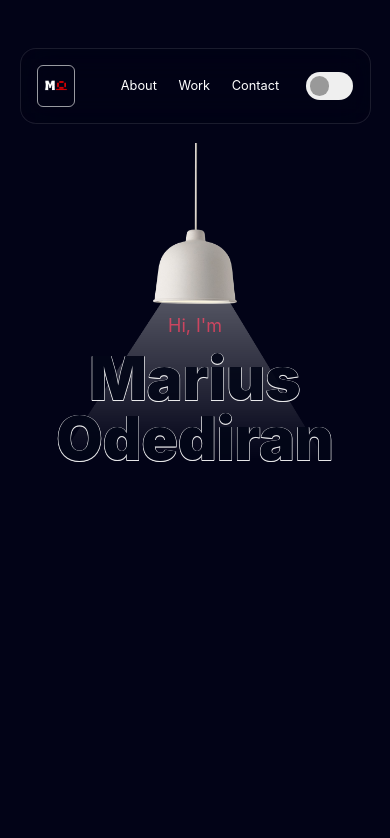
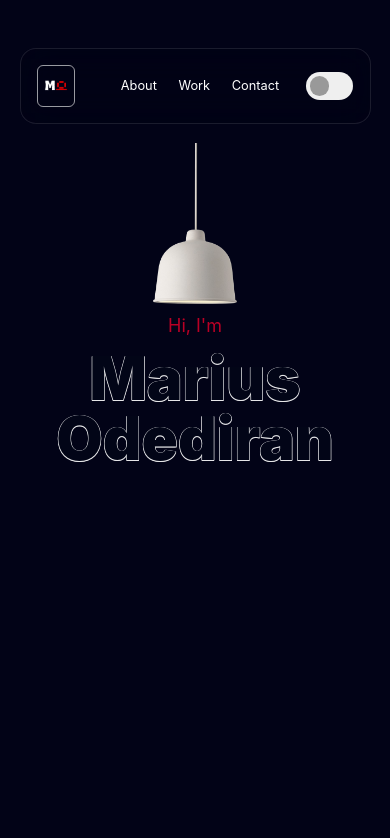
Before and after one commit to Marius-Diran/Portfolio-V2, a website: page src/index.html in a window 390 px wide. Shown: the top 838 px of the page. Drawn offline with Linux system fonts and the light colour scheme.

Commit message:
Mobile View

```diff
--- a/src/index.html
+++ b/src/index.html
@@ -27,7 +27,7 @@
         <div class="intro">
           <div class="lamp-container max-sm:relative" id="home">
             <div class="lamp mx-auto w-[8%] max-sm:w-[22%]"><img src="assets/lamp.png" class="w-full"></div>
-            <div class="light ml-[33.8vw] w-[29%] -mt-1 invisible max-sm:visible max-sm:absolute max-sm:right-[12vw] max-sm:w-[70%]"><img src="assets/light.png" class="w-full"></div>
+            <div class="light ml-[33.8vw] w-[29%] -mt-1 invisible max-sm:absolute max-sm:right-[12vw] max-sm:w-[70%]"><img src="assets/light.png" class="w-full"></div>
           </div>
           <div class="write-up w-fit mx-auto -mt-25 text-center max-sm:mt-0 max-sm:text-center">
             <p class="text-lg py-2 text-[#b90025] transition duration-500 ease-in-out intro-p">Hi, I'm</p>
```
